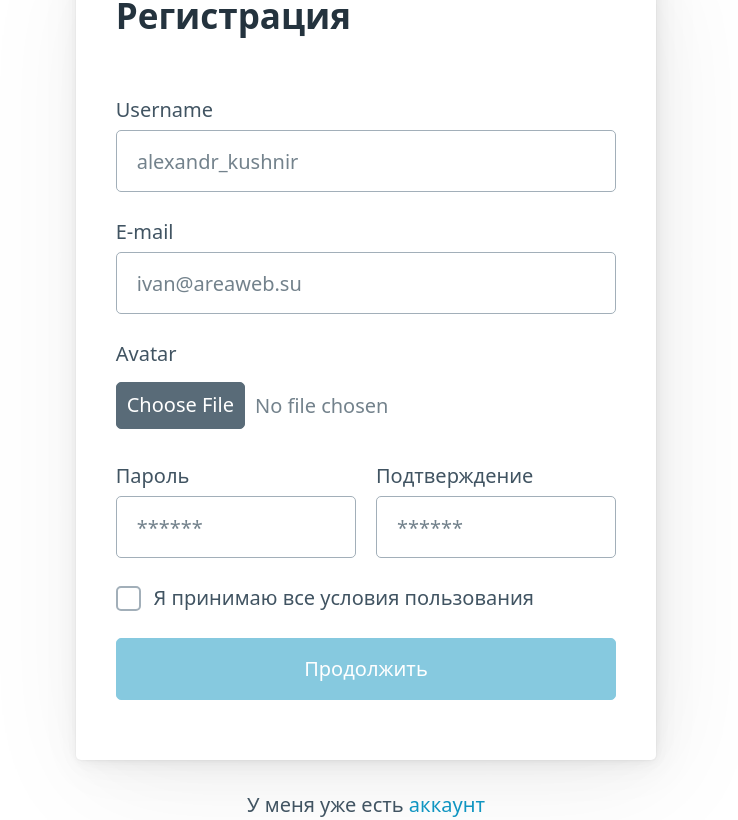
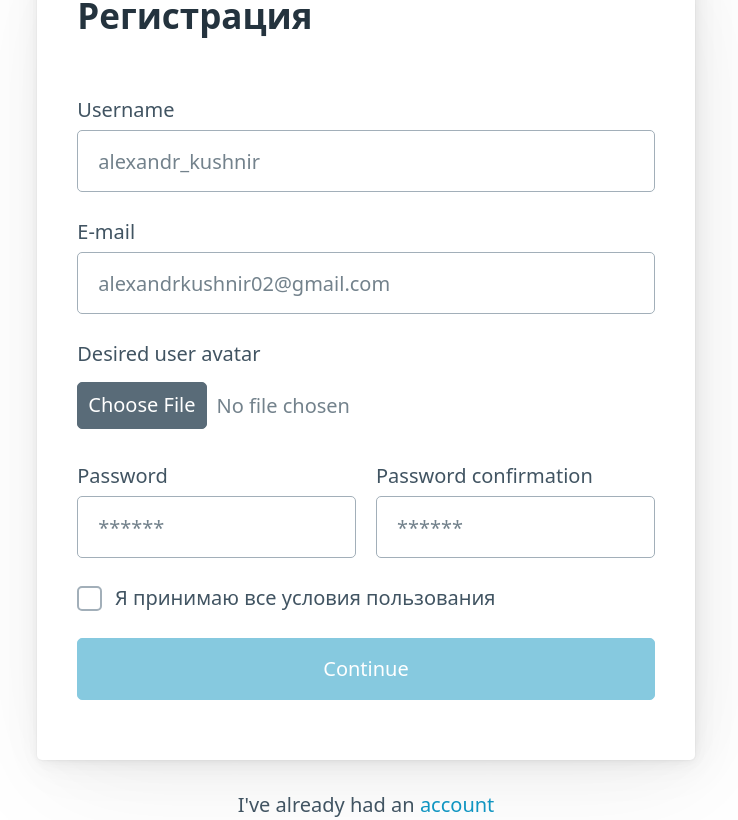
Before and after one commit to Challnet/auth-system, a PHP site: page /register.php in a window 1280 px wide. Shown: the whole page, without its empty margins (274-1012 px from the left). Run offline with PHP 8.4, Linux system fonts and the light colour scheme.

Commit message:
Completed validation

```diff
--- a/register.php
+++ b/register.php
@@ -26,10 +26,14 @@ require_once __DIR__ . "/src/helpers.php"
           id="username"
           name="username"
           placeholder="alexandr_kushnir"
-          <?php hasError("username") ?>
+          value="<?php echo getOldValue("username") ?>"
+          <?php addValidationErrorAttribute("username") ?>
         />
 
-        <small><?php getErrorMessage("username") ?></small>
+        <?php if (hasValidationError("username")): ?>
+          <small><?php getValidationErrorMessage("username") ?></small>
+        <?php endif; ?>
+
 
       </label>
 
@@ -39,29 +43,41 @@ require_once __DIR__ . "/src/helpers.php"
           type="text"
           id="email"
           name="email"
-          placeholder="ivan@areaweb.su"
+          placeholder="alexandrkushnir02@gmail.com"
+          value="<?php echo getOldValue("email") ?>"
+          <?php addValidationErrorAttribute("email") ?>
+        />
 
-        />
+        <?php if (hasValidationError("email")): ?>
+          <small><?php getValidationErrorMessage("email") ?></small>
+        <?php endif; ?>
+
       </label>
 
       <label for="avatar"
-        >Avatar
+        >Desired user avatar
         <input type="file" id="avatar" name="avatar" />
       </label>
 
       <div class="grid">
         <label for="password">
-          Пароль
+          Password
           <input
             type="password"
             id="password"
             name="password"
             placeholder="******"
+            <?php addValidationErrorAttribute("password") ?>
           />
+
+        <?php if (hasValidationError("password")): ?>
+          <small><?php getValidationErrorMessage("password") ?></small>
+        <?php endif; ?>
+
         </label>
 
         <label for="password_confirmation">
-          Подтверждение
+          Password confirmation
           <input
             type="password"
             id="password_confirmation"
@@ -78,10 +94,10 @@ require_once __DIR__ . "/src/helpers.php"
         </label>
       </fieldset>
 
-      <button type="submit" id="submit" disabled>Продолжить</button>
+      <button type="submit" id="submit" disabled>Continue</button>
     </form>
 
-    <p>У меня уже есть <a href="/login.html">аккаунт</a></p>
+    <p>I've already had an <a href="index.php">account</a></p>
 
     <script src="assets/app.js"></script>
   </body>
--- a/src/helpers.php
+++ b/src/helpers.php
@@ -9,10 +9,29 @@ function redirect(string $path) {
   die();
 }
 
-function hasError(string $fieldName) {
+function addValidationError(string $fieldName, string $errorMessage) {
+  $_SESSION["validation"][$fieldName] = $errorMessage;
+}
+
+function hasValidationError(string $fieldName): bool {
+  return isset($_SESSION["validation"][$fieldName]);
+}
+
+function addValidationErrorAttribute(string $fieldName) {
   echo isset($_SESSION["validation"][$fieldName]) ? "aria-invalid='true'" : "";
 }
 
-function getErrorMessage(string $fieldName) {
+function getValidationErrorMessage(string $fieldName) {
   echo $_SESSION["validation"][$fieldName] ?? "";
+  unset($_SESSION["validation"][$fieldName]);
 }
+
+function addOldValue(string $key, mixed $value): void {
+  $_SESSION["old"][$key] = $value;
+}
+
+function getOldValue(string $key) {
+  $value = $_SESSION["old"][$key] ?? "";
+  unset($_SESSION["old"][$key]);
+  return $value;
+}
```
Also changed, not shown: src/actions/register.php (+16 -3 lines).
